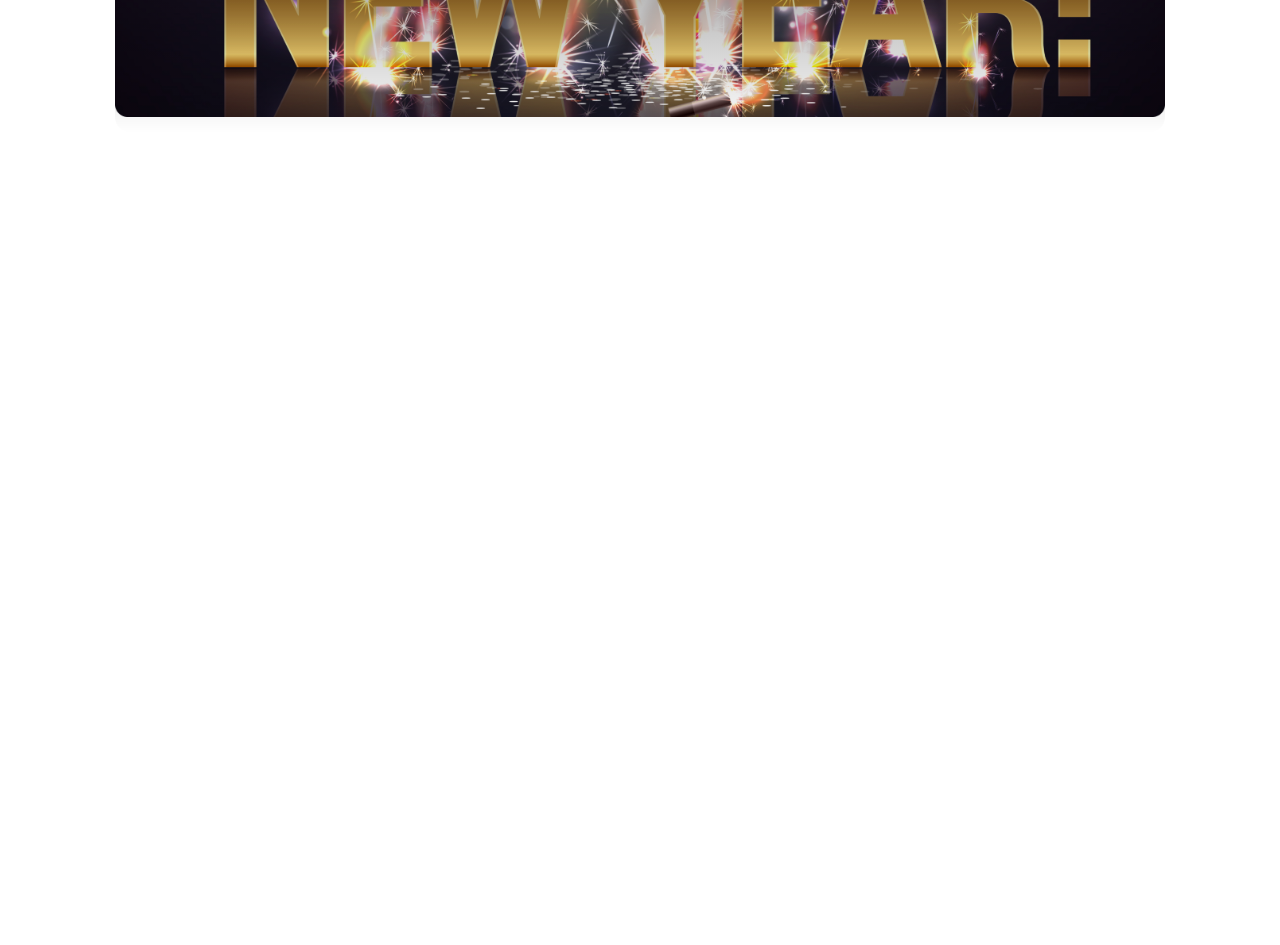
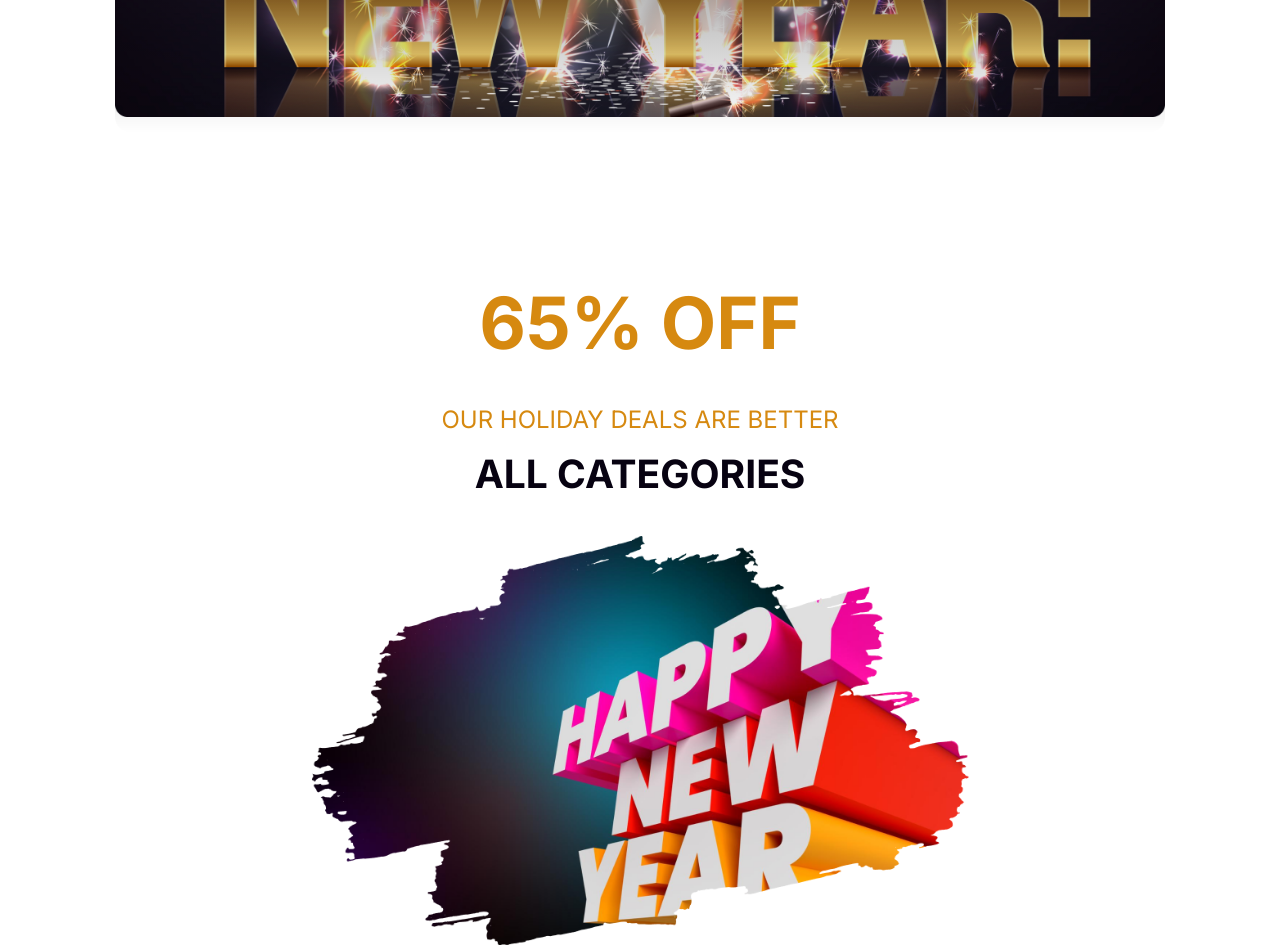
Before and after one commit to shahin-hossain-dev/new-year-assignment, a plain HTML site: page index.html in a window 1280 px wide. Shown: the part 360-1305 px from the top of the page. Before the commit the page ends 800 px from the top, so only its background shows below. Drawn offline with Linux system fonts and the light colour scheme.

Commit message:
discount section added

```diff
--- a/index.html
+++ b/index.html
@@ -22,7 +22,18 @@
         </div>
     </header>
     <!-- main start -->
-    <main></main>
+    <main class="container">
+        <!-- discount section start -->
+        <section class="discount">
+            <div class="discount-info">
+                <h2 class="discount-title">65% OFF</h2>
+                <p class="discount-description">OUR HOLIDAY DEALS ARE BETTER</p>
+                <h3 class="discount-category secondary-text">ALL CATEGORIES</h3>
+            </div>
+            <img src="./assets/new-year-photo.png" alt="" class="discount-img">
+        </section>
+
+    </main>
     <!-- footer start -->
 </body>
 
--- a/styles/style.css
+++ b/styles/style.css
@@ -1,8 +1,12 @@
-@import url('https://fonts.googleapis.com/css2?family=Inter:wght@400;700&family=Merriweather:wght@400;700&display=swap');
+@import url('https://fonts.googleapis.com/css2?family=Inter:wght@400;500;700&family=Merriweather:wght@400;700&display=swap');
 
 * {
     margin: 0;
     padding: 0;
+}
+
+.secondary-text {
+    color: #070211;
 }
 
 /* common shared styles */
@@ -18,7 +22,7 @@ body {
     margin: 0 auto;
 }
 
-/* banner style */
+/* banner section style */
 .banner {
     background-image: linear-gradient(black, rgba(0, 0, 0, 0)), url('../assets/banner-image.png');
     background-size: 100%, 100%;
@@ -47,3 +51,39 @@ body {
     color: #FFFFFF;
     line-height: 77px;
 }
+
+/* discount section style */
+.discount {
+    display: flex;
+    align-items: center;
+    flex-direction: column;
+}
+
+.discount-info {
+    margin-top: 146px;
+    margin-bottom: 39px;
+    text-align: center;
+}
+
+.discount-title {
+    font-size: 72px;
+    font-weight: 700;
+    color: #D68910;
+    margin-bottom: 39px;
+}
+
+.discount-description {
+    font-size: 24px;
+    font-weight: 500px;
+    color: #D68910;
+    margin-bottom: 16px;
+}
+
+.discount-category {
+    font-size: 39px;
+    font-weight: 700;
+}
+
+.discount-img {
+    width: 657px;
+}
```
